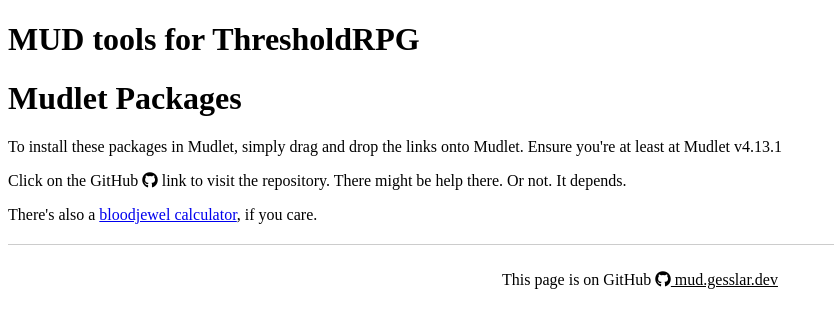
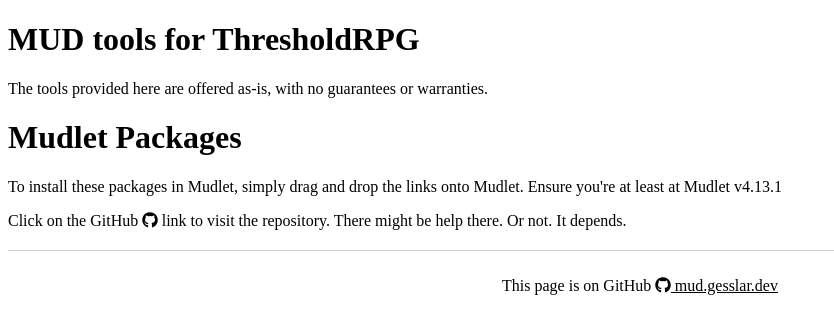
Before and after one commit to gesslar/mud.gesslar.dev, a plain HTML site: page src/index.html in a window 1280 px wide. Shown: the whole page, without its empty margins (0-834 px from the left). Drawn offline with Linux system fonts and the light colour scheme; no server answers.

Commit message:
removing silly link and adding disclaimer back

```diff
--- a/src/index.html
+++ b/src/index.html
@@ -27,6 +27,7 @@
 <body>
     <div>
         <h1>MUD tools for ThresholdRPG</h1>
+        <p>The tools provided here are offered as-is, with no guarantees or warranties.</p>
         <ul id="tools-list">
         </ul>
     </div>
@@ -36,9 +37,6 @@
         <p>Click on the GitHub <i class="fab fa-github"></i> link to visit the repository. There might be help there. Or not. It depends.</p>
         <ul id="package-list">
         </ul>
-    </div>
-    <div>
-        There's also a <a href="bloodjewel_calculator/">bloodjewel calculator</a>, if you care.
     </div>
     <div class="footer">
         <p>This page is on GitHub <a href="https://github.com/gesslar/mud.gesslar.dev" target="_blank" class="github-icon-link"><i class="fab fa-github"></i> mud.gesslar.dev</a></p>
```
